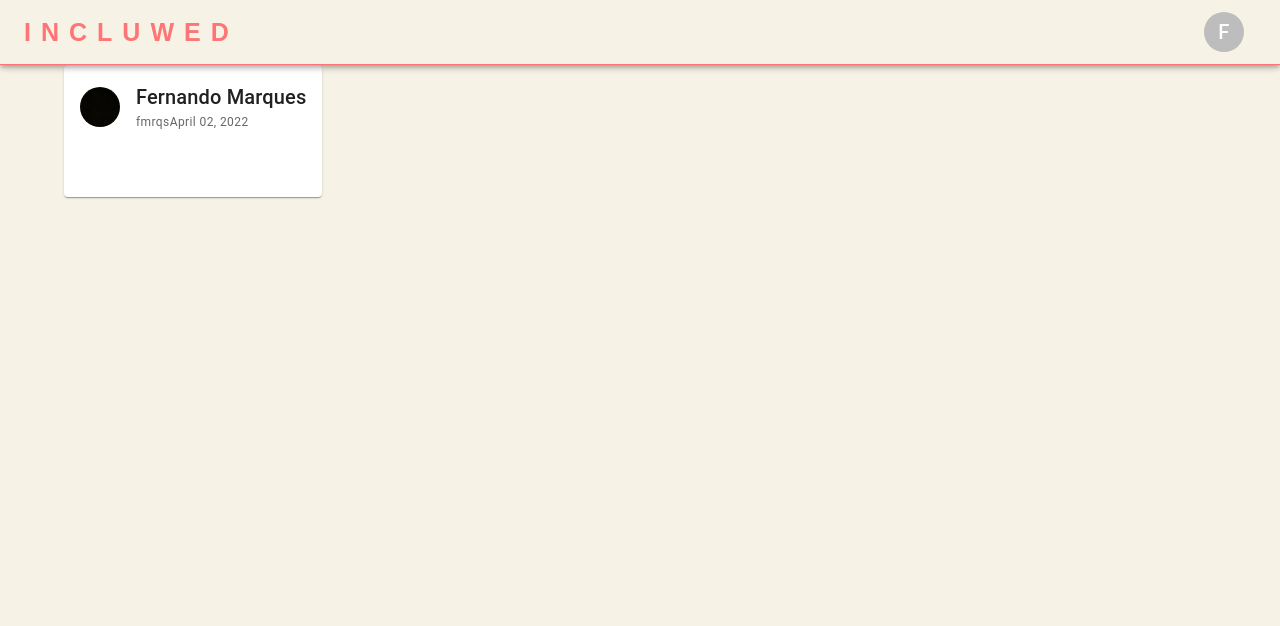
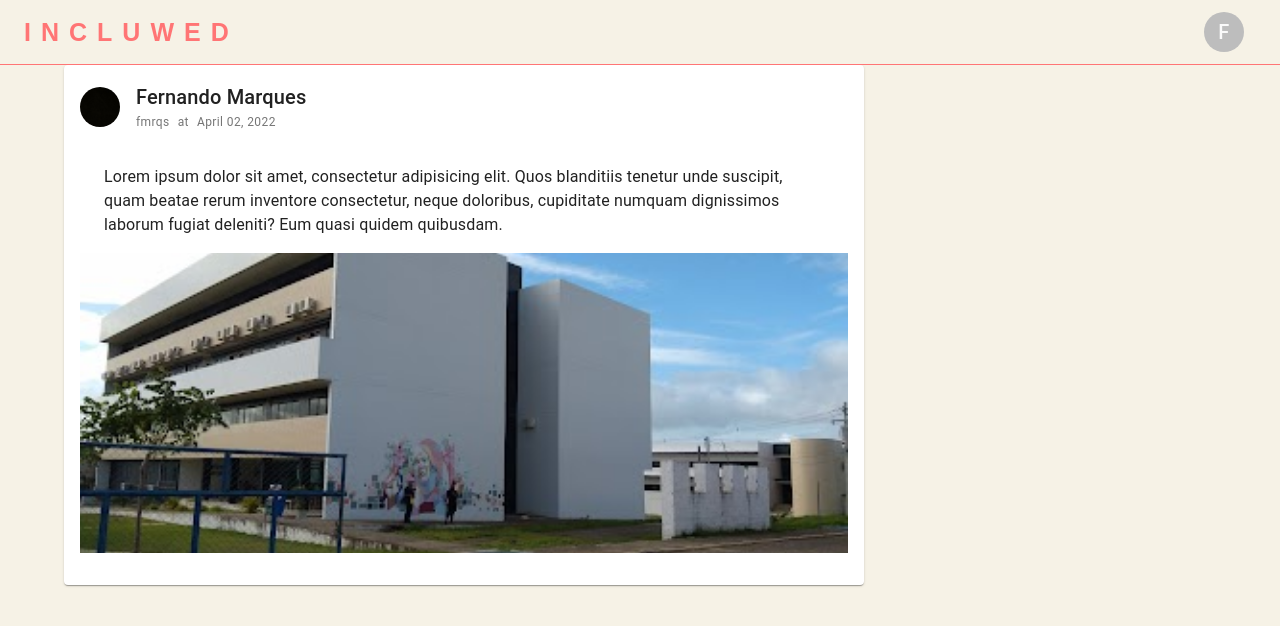
Before and after one commit to fmarqs/incluwed-frontend, a React (Create React App) app: page / in a window 1280 px wide. Shown: the top 626 px of the page. Built offline with nearby package versions, Linux system fonts and the light colour scheme.

Commit message:
Subindo ajustes no post

```diff
--- a/src/components/PostCard/index.js
+++ b/src/components/PostCard/index.js
@@ -1,32 +1,59 @@
 import React from "react";
 import "./style.css";
-import Card from "@mui/material/Card";
-import CardHeader from "@mui/material/CardHeader";
-import CardMedia from "@mui/material/CardMedia";
-import CardContent from "@mui/material/CardContent";
-import CardActions from "@mui/material/CardActions";
-import Typography from "@mui/material/Typography";
-import Avatar from "@mui/material/Avatar";
+import { makeStyles } from "@material-ui/core/styles";
+import Card from "@material-ui/core/Card";
+import CardHeader from "@material-ui/core/CardHeader";
+import CardContent from "@material-ui/core/CardContent";
+import CardMedia from "@material-ui/core/CardMedia";
+import CardActions from "@material-ui/core/CardActions";
+import Typography from "@material-ui/core/Typography";
+import Avatar from "@material-ui/core/Avatar";
+
+const useStyles = makeStyles((theme) => ({
+  caption: {
+    marginRight: theme.spacing(1),
+  },
+  message: {
+    height: "auto",
+    marginBottom: theme.spacing(2),
+    padding: "0 24px",
+  },
+  image: {
+    height: 300,
+    widht: "100%",
+    maxWidht: "100%",
+    margin: "0 auto",
+  },
+}));
 
 function PostCard({ post }) {
+  const classes = useStyles();
+
   return (
-    <Card className="root">
+    <Card className="root" >
       <CardHeader
         avatar={<Avatar src={post.author.avatar} />}
         title={<Typography variant="h6">{post.author.name}</Typography>}
         subheader={
           <div className="subheader">
-            <Typography variant="caption" className="typography">
+            <Typography variant="caption" className={classes.caption}>
               {post.author.username}
             </Typography>
-
-            <Typography variant="caption" className="typography">
+            <Typography variant="caption" className={classes.caption}>
+              at
+            </Typography>
+            <Typography variant="caption" className={classes.caption}>
               {post.date}
             </Typography>
           </div>
         }
       ></CardHeader>
-      <CardContent></CardContent>
+      <CardContent>
+        <Typography className={classes.message} variant="body1">
+          {post.text}
+        </Typography>
+        <CardMedia component="img" alt="image post" height="300" image={post.image} />
+      </CardContent>
       <CardActions></CardActions>
     </Card>
   );
--- a/src/components/PostCard/style.css
+++ b/src/components/PostCard/style.css
@@ -1,12 +1,10 @@
 .root {
     margin-bottom: 2em;
+    display: block;
+    width: 800px;
 }
 
 .subheader {
     display: flex;
     align-items: center;
 }
-
-.typography {
-    margin-right: 1em;
-}
--- a/src/pages/Home/components/Feed.js
+++ b/src/pages/Home/components/Feed.js
@@ -11,7 +11,7 @@ const posts = [
       avatar: "images/avatars/black.jpg",
     },
     place: "Centro de Informática",
-    text: "anyText",
+    text: "Lorem ipsum dolor sit amet, consectetur adipisicing elit. Quos blanditiis tenetur unde suscipit, quam beatae rerum inventore consectetur, neque doloribus, cupiditate numquam dignissimos laborum fugiat deleniti? Eum quasi quidem quibusdam.",
     date: "April 02, 2022",
     image: "images/posts/post.jpg",
   },
```
Also changed, not shown: src/pages/Home/components/Header.js (+6 -5 lines).
